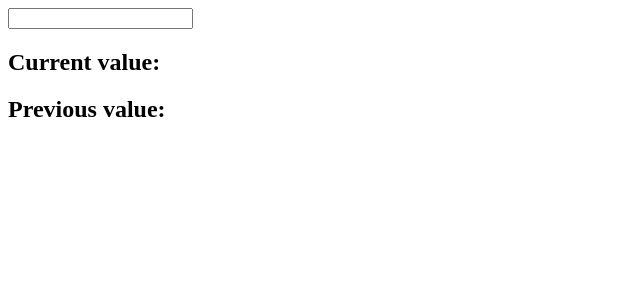
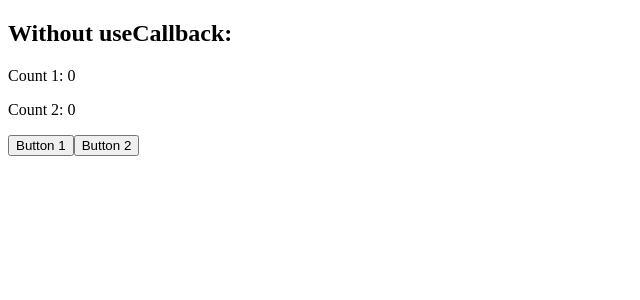
Before and after one commit to thanhpham091790/reactjs, a React (Vite) app in the folder 01-react-tutorial/my-react-app/: page / in a window 1280 px wide. Shown: the top 300 px of the page, without its empty margins (0-640 px from the left). Built offline with nearby package versions, Linux system fonts and the light colour scheme.

Commit message:
An example without using useCallback.

```diff
--- a/01-react-tutorial/my-react-app/src/App.jsx
+++ b/01-react-tutorial/my-react-app/src/App.jsx
@@ -1,22 +1,27 @@
-import { useRef, useState, useEffect } from 'react';
+import { useState } from 'react';
+import Button from './Button';
 
 function App() {
-  const [inputValue, setInputValue] = useState('');
-  const previousInputValue = useRef('');
+  const [count1, setCount1] = useState(0);
+  const [count2, setCount2] = useState(0);
 
-  useEffect(() => {
-    previousInputValue.current = inputValue;
-  }, [inputValue]);
+  function clickHandler1() {
+    setCount1(count1 + 1);
+  }
 
-  function changeHandler(event) {
-    setInputValue(event.target.value);
+  function clickHandler2() {
+    setCount2(count2 + 1);
   }
+
+  console.log('App rendered!');
 
   return (
     <>
-      <input type='text' value={inputValue} onChange={changeHandler} />
-      <h2>Current value: {inputValue}</h2>
-      <h2>Previous value: {previousInputValue.current}</h2>
+      <h2>Without useCallback:</h2>
+      <p>Count 1: {count1}</p>
+      <p>Count 2: {count2}</p>
+      <Button onClick={clickHandler1} text='Button 1' />
+      <Button onClick={clickHandler2} text='Button 2' />
     </>
   );
 }
--- /dev/null
+++ b/01-react-tutorial/my-react-app/src/Button.jsx
@@ -0,0 +1,8 @@
+function Button(props) {
+    const { onClick, text } = props;
+    console.log('Button rendered!');
+    return (
+        <button type="button" onClick={onClick}>{text}</button>
+    );
+}
+export default Button;
```
